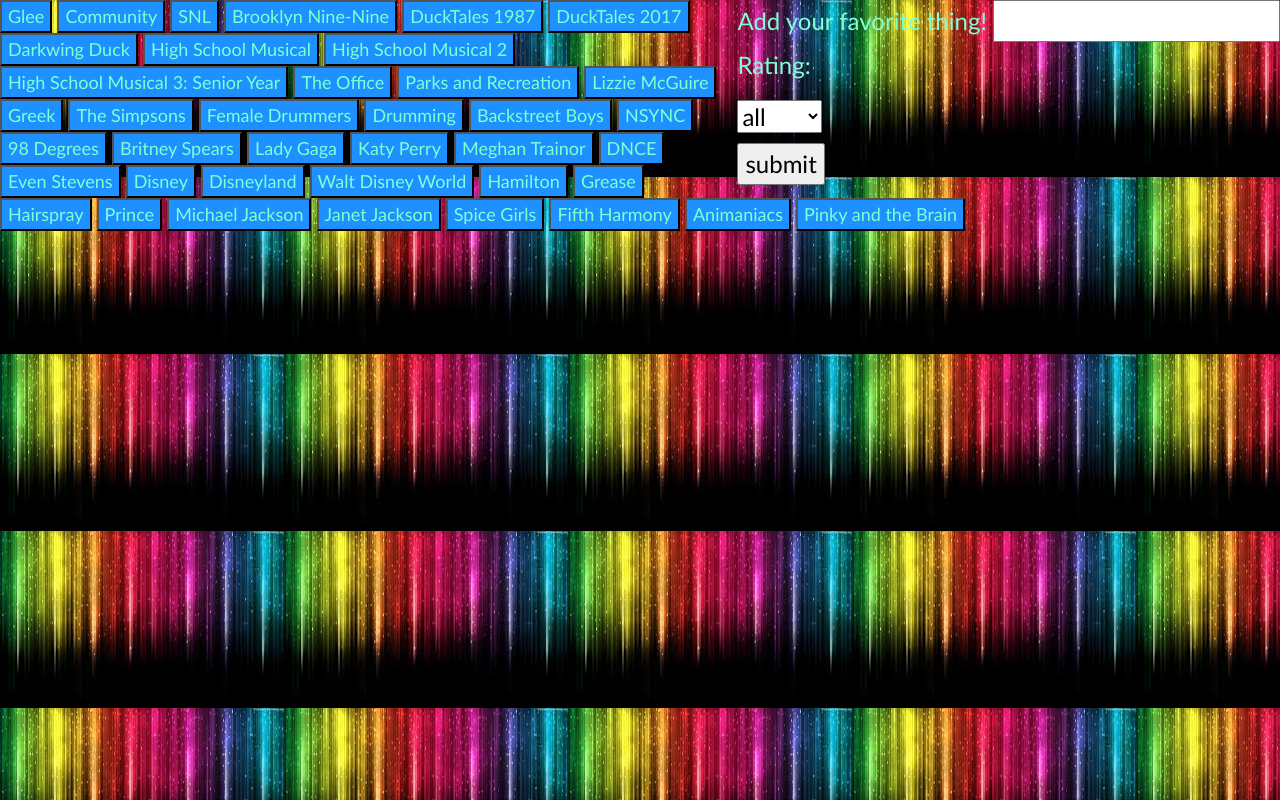
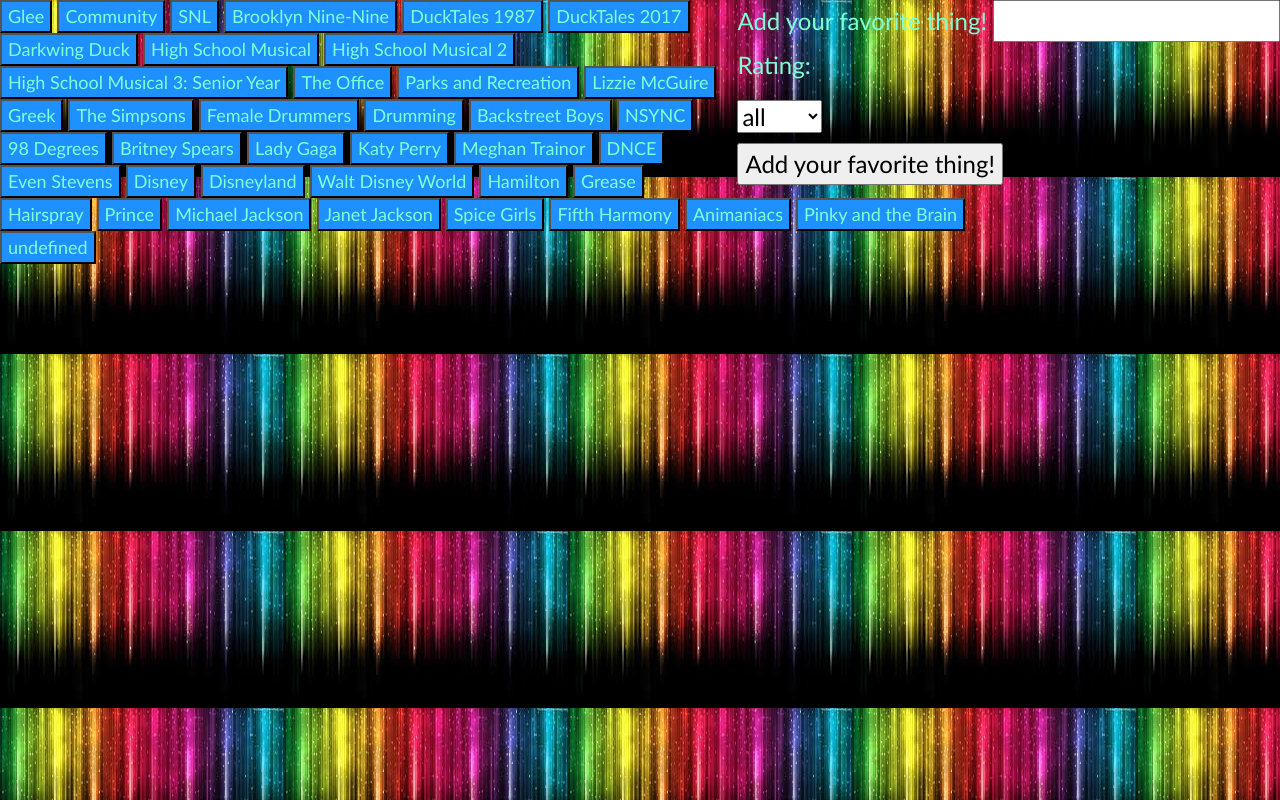
Before and after one commit to ChiChiMaka64/GiphyAPI, a plain HTML site: page index.html in a window 1280 px wide. Drawn offline with nearby package versions, Linux system fonts and the light colour scheme.

Commit message:
having some trouble. Need some assistance NOW!

```diff
--- a/index.html
+++ b/index.html
@@ -28,9 +28,9 @@
             </select>
         </label>
         <br/>
-        <input id="addFavorite" type="submit" value="submit">
+        <input id="addFavorite" type="submit" value="Add your favorite thing!">
     </form>
-
+    <div id="favorites">
         <div class="top-favorites">
             <button>Glee</button>
             <button>Community</button>
@@ -72,6 +72,7 @@
             <button>Animaniacs</button>
             <button>Pinky and the Brain</button>
         </div>
+    </div>
 
     <script src="http://code.jquery.com/jquery-3.3.1.min.js" integrity="sha256-FgpCb/KJQlLNfOu91ta32o/NMZxltwRo8QtmkMRdAu8="
         crossorigin="anonymous"></script>
--- a/javascript/giphyapi.js
+++ b/javascript/giphyapi.js
@@ -23,8 +23,14 @@
         $("body").append("<img src='" + response.data[0].images.original.url + "' />");
       });
 })
-function addButton(element) {
-  return document.addButton(element)
-$("#favorite-things-form").onkeyup("text","button", "submit")
+//having trouble adding a new button. see attempt below.
+ function addButton(element) {
+$("#favorite-things-form").on("click", element);
+ var btn=document.createElement("button");
+var t = document.createTextNode(t);
+   btn.appendChild(t);
+document.body.appendChild(btn);
 }
+addButton();
+
    console.log("worked")
```
Lines whose indentation alone changed are shown as unchanged.
